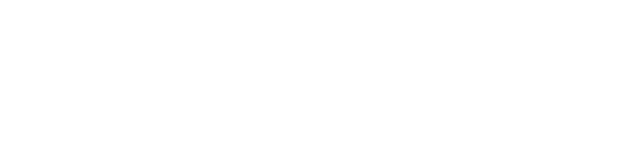
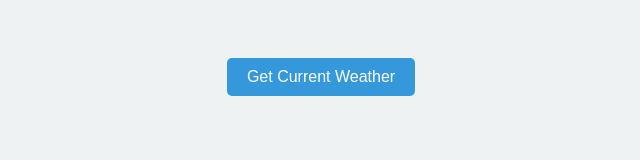
Before and after one commit to acciojob/weather-api-Adesh-pandey001, a website: page main.html in a window 1280 px wide. Shown: the whole page, without its empty margins (319-959 px from the left). Drawn offline with Linux system fonts and the light colour scheme.

Commit message:
created a submission

```diff
--- a/main.html
+++ b/main.html
@@ -1,16 +1,15 @@
 <!DOCTYPE html>
+<html lang="en">
+<head>
+  <meta charset="UTF-8">
+  <title>Weather API Demo</title>
+  <link rel="stylesheet" href="styles.css">
+</head>
+<body>
 
-<html>
+  <button onclick="getWeather()">Get Current Weather</button>
+  <div id="weatherData"></div>
 
-<head>
-	<link rel="stylesheet" href="styles.css">
-</head>
-
-<body>
-	<!-- the entire body must be written by student -->
-    <script type="text/javascript" src="./script.js">
-</script>
-
+  <script src="script.js"></script>
 </body>
-
 </html>
--- a/script.js
+++ b/script.js
@@ -1 +1,21 @@
 //your JS code here. If required.
+async function getWeather() {
+  const apiKey = "YOUR_API_KEY"; // 🔁 Replace with your OpenWeatherMap API key
+  const city = "London";
+  const url = `https://api.openweathermap.org/data/2.5/weather?q=${city}&appid=${apiKey}`;
+
+  try {
+    const response = await fetch(url);
+    if (!response.ok) {
+      throw new Error("Network response was not ok");
+    }
+
+    const data = await response.json();
+    const weather = data.weather[0].main;
+
+    document.getElementById("weatherData").innerText = `Current weather in ${city}: ${weather}`;
+  } catch (error) {
+    document.getElementById("weatherData").innerText = "Failed to fetch weather data.";
+    console.error("Error fetching weather:", error);
+  }
+}
--- a/styles.css
+++ b/styles.css
@@ -1 +1,27 @@
 /*  your css code here. If applicable */
+body {
+  font-family: Arial, sans-serif;
+  background-color: #eef2f3;
+  text-align: center;
+  padding-top: 50px;
+}
+
+button {
+  padding: 10px 20px;
+  font-size: 16px;
+  border: none;
+  background-color: #3498db;
+  color: white;
+  border-radius: 5px;
+  cursor: pointer;
+}
+
+button:hover {
+  background-color: #2980b9;
+}
+
+#weatherData {
+  margin-top: 20px;
+  font-size: 18px;
+  color: #333;
+}
```
